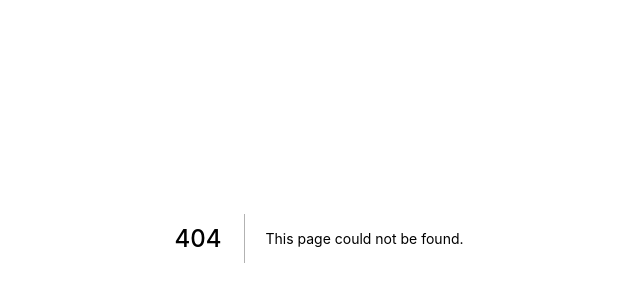
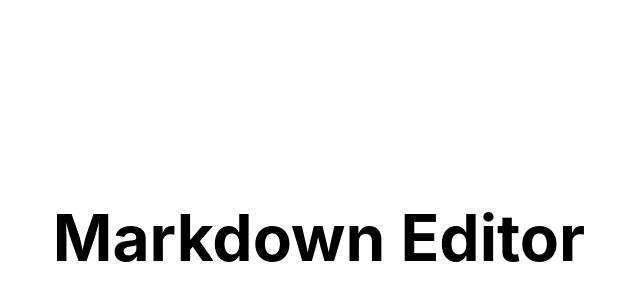
Before and after one commit to yn4k4nishi/md-editor, a Next.js app: page /editor in a window 1280 px wide. Before the commit this address had no page. Shown: the part 162-462 px from the top of the page, without its empty margins (321-961 px from the left). Built offline with nearby package versions, Linux system fonts and the light colour scheme.

Commit message:
:+1: Update : mde用のページを作成

```diff
--- /dev/null
+++ b/pages/editor/index.tsx
@@ -0,0 +1,18 @@
+import Head from 'next/head'
+import Image from 'next/image'
+import styles from '../../styles/Home.module.css'
+
+export default function Editor(){
+    return(
+        <div className={styles.container}>
+            <Head>
+                <title>Markdown Editor</title>
+                <meta name="description" content="markdown editor" />
+                <link rel="icon" href="/favicon.ico" />
+            </Head>
+            <main className={styles.main}>
+                <h1 className={styles.title}>Markdown Editor</h1>
+            </main>
+        </div>
+    )
+}
--- a/pages/index.js
+++ b/pages/index.js
@@ -21,7 +21,7 @@
           <code className={styles.code}>pages/index.js</code>
         </p>
 
-        <div className={styles.grid}>
+        {/* <div className={styles.grid}>
           <a href="https://nextjs.org/docs" className={styles.card}>
             <h2>Documentation &rarr;</h2>
             <p>Find in-depth information about Next.js features and API.</p>
@@ -49,7 +49,7 @@
               Instantly deploy your Next.js site to a public URL with Vercel.
             </p>
           </a>
-        </div>
+        </div> */}
       </main>
 
       <footer className={styles.footer}>
```
